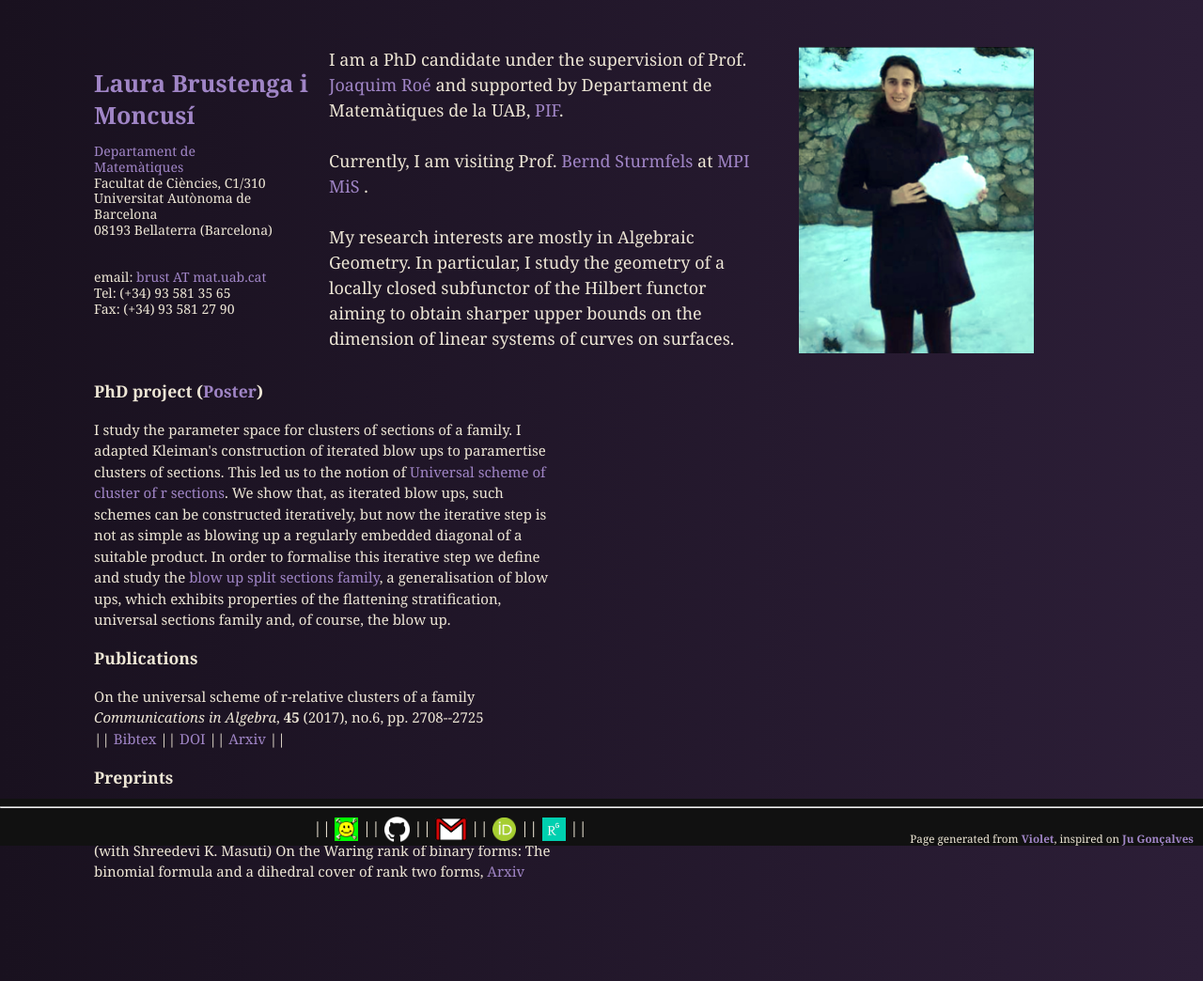
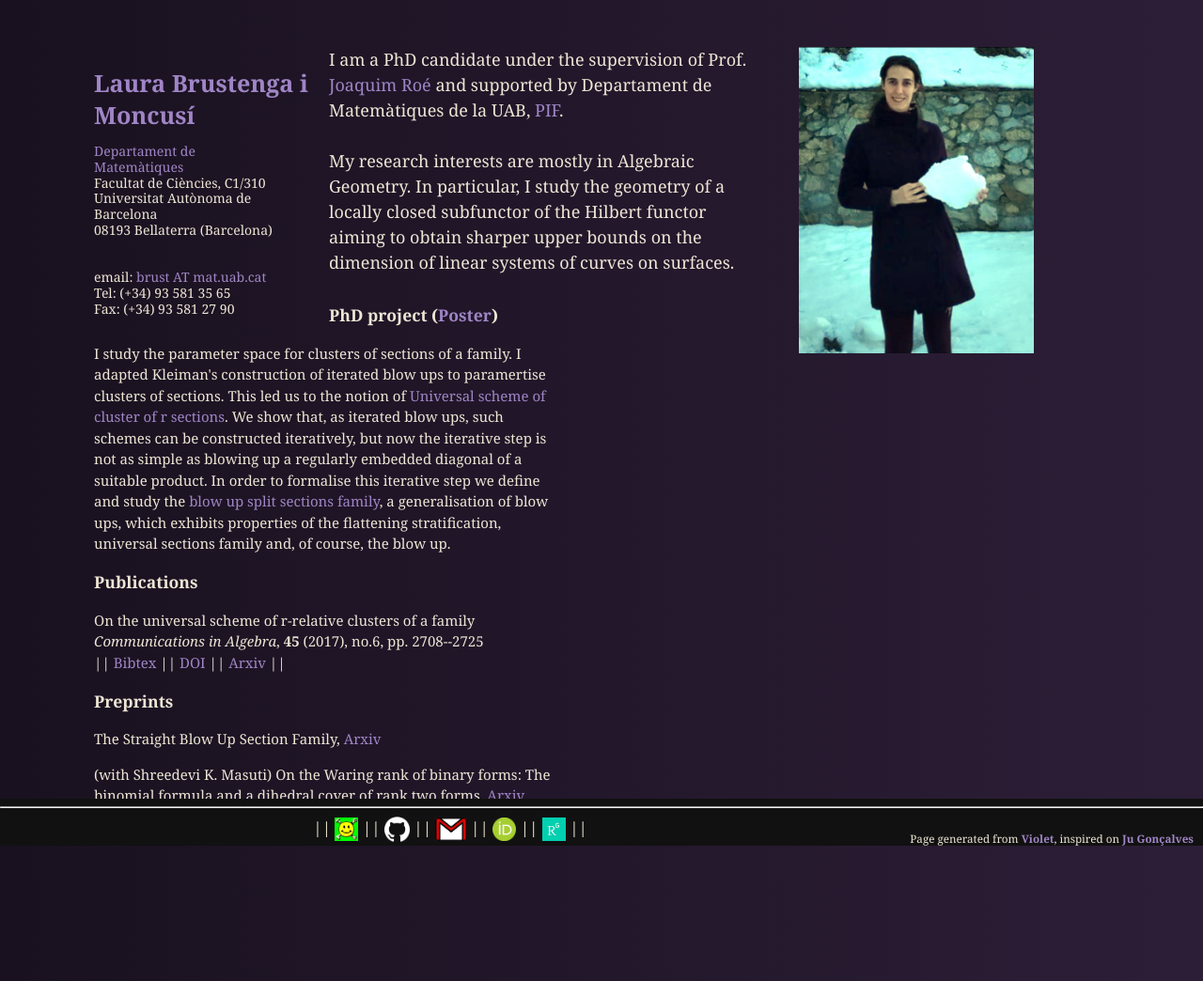
Before and after one commit to LauraBMo/LauraBMo.github.io, a Jekyll site: the page built from index.html, in a window 1280 px wide. Shown: the whole page at 94% size. Built offline with Jekyll 4.4.1, drawn with Linux system fonts in a browser that asks for light colours.

Commit message:
I am not visiting Bernd right now :)

```diff
--- a/index.html
+++ b/index.html
@@ -27,9 +27,6 @@ title: Home
 <section class="content">
   <p>
     I am a PhD candidate under the supervision of Prof. <a href="http://www.mat.uab.cat/~jroe/">Joaquim Roé</a> and supported by Departament de Matemàtiques de la UAB, <a href="https://www.uab.cat/web/listado-becas-sin-left-menu/detall-de-l-ajut-1284986965563.html?language=ca&param1=1345703430455&param2=UAB-FATWIRE&tq=personal+investigador+en+formaci%C3%B3">PIF</a>.</br>
-
-    <br />
-    Currently, I am visiting Prof. <a href="https://math.berkeley.edu/~bernd/">Bernd Sturmfels</a> at <a href="https://www.mis.mpg.de/">MPI MiS </a>.<br />
 
     <br />
     My research interests are mostly in Algebraic Geometry.
```
